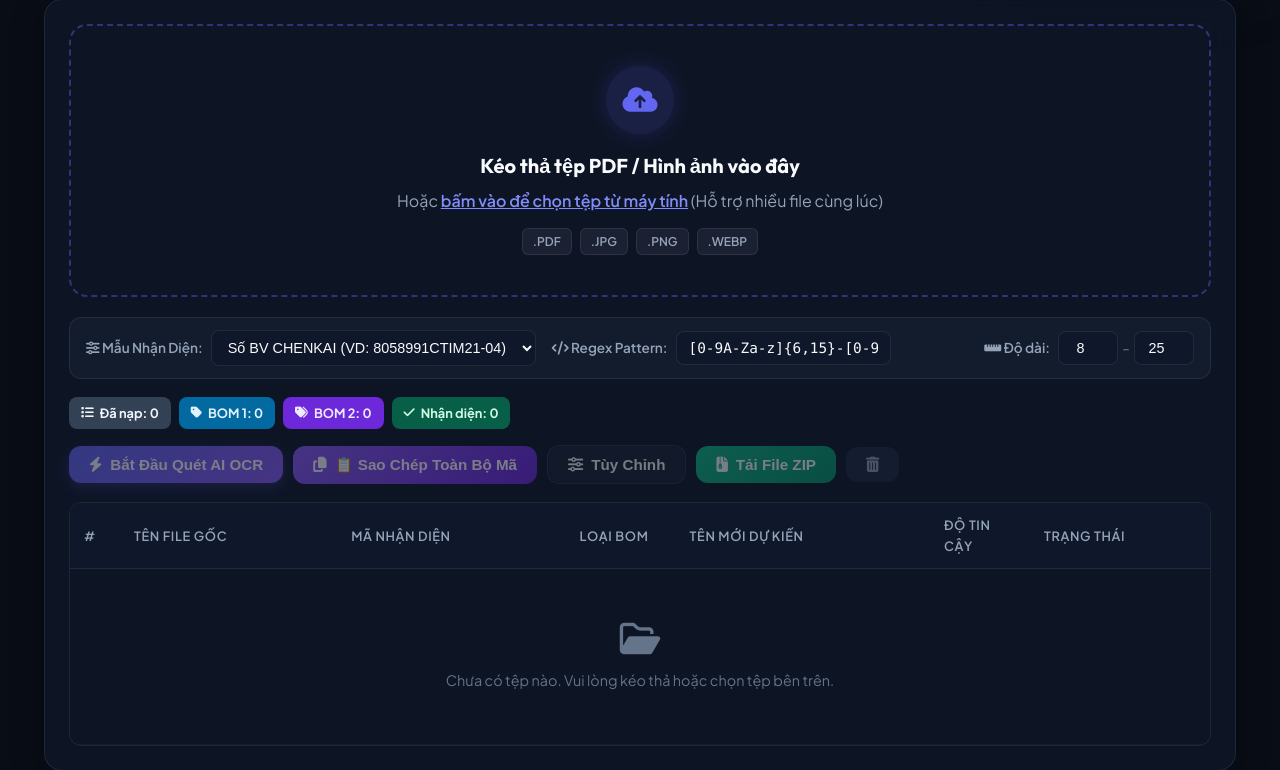
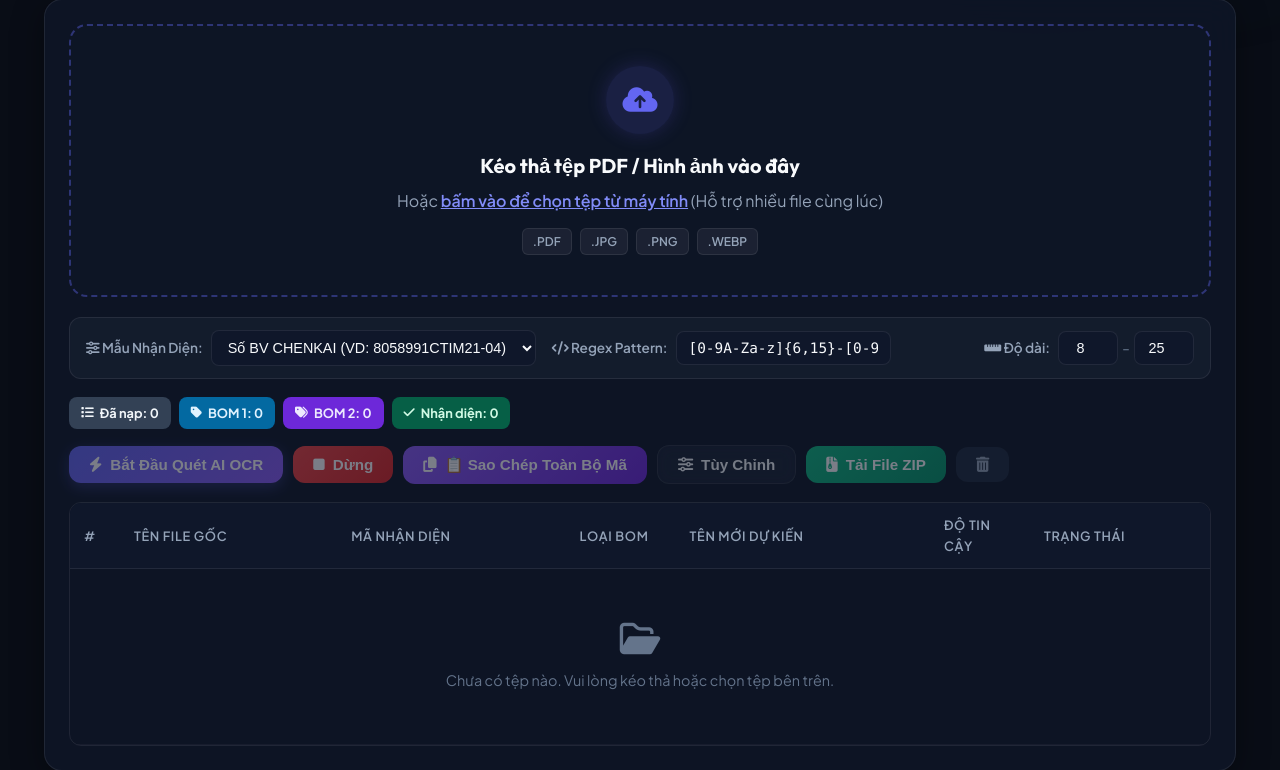
Before and after one commit to DatNguyen9240/Rename_BOM, a FastAPI app: page / in a window 1280 px wide. Shown: the part 944-1714 px from the top of the page. Run offline with FastAPI, Linux system fonts and the light colour scheme.

Commit message:
feat: Add Stop button and live scan cancellation on web app

```diff
--- a/web_app/static/css/style.css
+++ b/web_app/static/css/style.css
@@ -221,6 +221,15 @@ h1, h2, h3, h4, .brand-title, .section-title {
 .btn-green:hover:not(:disabled) {
     transform: translateY(-2px);
     box-shadow: 0 6px 20px rgba(16, 185, 129, 0.4);
+}
+
+.btn-red {
+    background: linear-gradient(135deg, #ef4444, #dc2626);
+    color: #fff;
+}
+.btn-red:hover:not(:disabled) {
+    transform: translateY(-2px);
+    box-shadow: 0 6px 20px rgba(239, 68, 68, 0.4);
 }
 
 .btn-glass {
--- a/web_app/static/js/app.js
+++ b/web_app/static/js/app.js
@@ -22,9 +22,12 @@ document.addEventListener('DOMContentLoaded', () => {
     const badgeSuccess = document.getElementById('badgeSuccess');
 
     const btnScan = document.getElementById('btnScan');
+    const btnStop = document.getElementById('btnStop');
     const btnCopyBom = document.getElementById('btnCopyBom');
     const btnDownloadZip = document.getElementById('btnDownloadZip');
     const btnClear = document.getElementById('btnClear');
+
+    let isStopRequested = false;
 
     const progressWrapper = document.getElementById('progressWrapper');
     const progressBar = document.getElementById('progressBar');
@@ -181,10 +184,13 @@ document.addEventListener('DOMContentLoaded', () => {
     btnScan.addEventListener('click', async () => {
         if (selectedFiles.length === 0) return;
 
+        isStopRequested = false;
         btnScan.disabled = true;
+        btnStop.disabled = false;
         btnClear.disabled = true;
         btnCopyBom.disabled = true;
         btnDownloadZip.disabled = true;
+        if (btnQuickCopy) btnQuickCopy.disabled = true;
 
         progressWrapper.classList.remove('hidden');
         progressBar.style.width = '0%';
@@ -200,6 +206,11 @@ document.addEventListener('DOMContentLoaded', () => {
         const totalFiles = selectedFiles.length;
 
         for (let i = 0; i < totalFiles; i++) {
+            if (isStopRequested) {
+                progressStatus.innerHTML = `<span style="color: #fbbf24;"><i class="fa-solid fa-circle-pause"></i> Đã dừng quét theo yêu cầu (${i}/${totalFiles} tệp).</span>`;
+                break;
+            }
+
             const file = selectedFiles[i];
             const fileNum = i + 1;
 
@@ -301,10 +312,16 @@ document.addEventListener('DOMContentLoaded', () => {
             progressPercent.innerText = `${finishedRatio}%`;
         }
 
-        // All files finished
+        // Processing finished (either 100% or stopped)
+        btnStop.disabled = true;
+        btnScan.disabled = false;
+        btnClear.disabled = false;
+
+        if (!isStopRequested) {
             progressBar.style.width = '100%';
             progressPercent.innerText = '100%';
             progressStatus.innerHTML = `✅ Quét OCR hoàn tất! Nhận diện thành công ${successCount}/${totalFiles} tệp.`;
+        }
 
         // Generate clean BOM code string for all scanned items
         const cleanCodes = scanResults
@@ -316,19 +333,27 @@ document.addEventListener('DOMContentLoaded', () => {
 
         const quickBox = document.getElementById('quickResultBox');
         const quickText = document.getElementById('quickResultText');
-        const btnQuickCopy = document.getElementById('btnQuickCopy');
-        const btnCopyQuickResult = document.getElementById('btnCopyQuickResult');
 
         if (quickBox && quickText && cleanCodes.length > 0) {
             quickText.value = cleanCodes.join(', ');
             quickBox.classList.remove('hidden');
         }
 
+        if (cleanCodes.length > 0) {
             if (btnQuickCopy) btnQuickCopy.disabled = false;
             btnCopyBom.disabled = false;
             btnDownloadZip.disabled = false;
-        btnClear.disabled = false;
+        }
     });
+
+    // --- Stop Button Handler ---
+    if (btnStop) {
+        btnStop.addEventListener('click', () => {
+            isStopRequested = true;
+            btnStop.disabled = true;
+            progressStatus.innerHTML = `<i class="fa-solid fa-spinner fa-spin"></i> Đang dừng tiến trình quét...`;
+        });
+    }
 
     // --- Direct Quick Copy Handlers ---
     const btnQuickCopy = document.getElementById('btnQuickCopy');
--- a/web_app/templates/index.html
+++ b/web_app/templates/index.html
@@ -163,6 +163,9 @@
                     <div class="action-buttons">
                         <button id="btnScan" class="btn btn-primary" disabled>
                             <i class="fa-solid fa-bolt"></i> Bắt Đầu Quét AI OCR
+                        </button>
+                        <button id="btnStop" class="btn btn-red" disabled>
+                            <i class="fa-solid fa-stop"></i> Dừng
                         </button>
                         <button id="btnQuickCopy" class="btn btn-purple" disabled>
                             <i class="fa-solid fa-copy"></i> 📋 Sao Chép Toàn Bộ Mã
```
Lines whose indentation alone changed are shown as unchanged.
